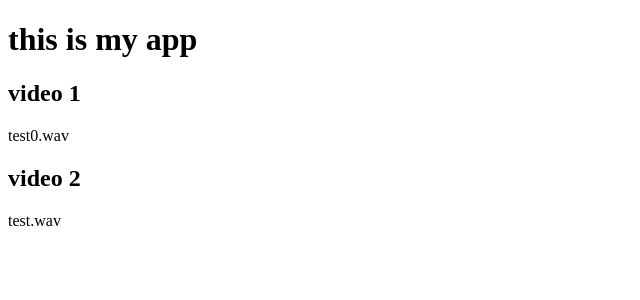
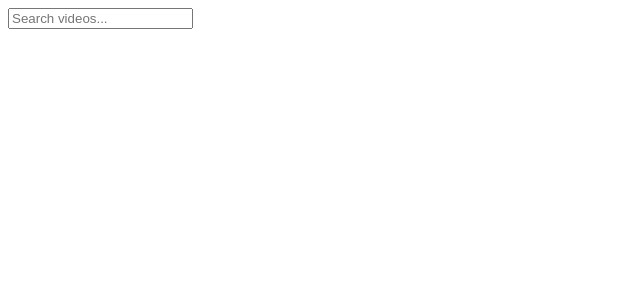
Before and after one commit to AndreSmalheer/invidious-wraper, a React (Vite) app: page / in a window 1280 px wide. Shown: the top 300 px of the page, without its empty margins (0-640 px from the left). Built offline with nearby package versions, Linux system fonts and the light colour scheme.

Commit message:
can search within an array and it shows only when i press enter

```diff
--- a/src/main.jsx
+++ b/src/main.jsx
@@ -1,29 +1,64 @@
-import { StrictMode } from 'react'
-import { createRoot } from 'react-dom/client'
+import { StrictMode, useState } from "react";
+import { createRoot } from "react-dom/client";
 
 const videos = [
-    {"title": "video 1", "src": "test0.wav"},
-    {"title": "video 2", "src": "test.wav"}
-]
+  { title: "video 1", src: "test0.wav" },
+  { title: "video 2", src: "test.wav" },
+];
+
+function search(query) {
+    let filteredVideos = []
+
+    if (query != ""){
+        filteredVideos = videos.filter(video =>
+            video.title.toLowerCase().includes(query.toLowerCase())
+        );
+    }
+
+    return filteredVideos;
+}
 
 function App() {
+    const [searchText, setSearchText] = useState("");
+    const [enterPressed, setEnterPressed] = useState(false);
+    const [searchQuery, setSearchQuery] = useState("");
 
-    return(
-    <>
-        <h1>this is my app</h1>
+    let filteredVideos = [];
+    if (enterPressed) {
+        filteredVideos = search(searchQuery);
+    }
 
-        {videos.map((video, index) =>(
-            <div key={index}>
-                <h2>{video.title}</h2>
-                <p>{video.src}</p>
+    return (
+        <>
+        <input
+            type="text"
+            placeholder="Search videos..."
+            value={searchText}
+            onChange={(e) => setSearchText(e.target.value)}
+            onKeyDown={(e) => {
+                if (e.key === "Enter") {
+                    setSearchQuery(searchText);
+                    setEnterPressed(true);
+                }
+            }}
+        />
+
+        {filteredVideos.length === 0 && enterPressed && (
+            <p>No videos found.</p>
+        )}
+
+        {filteredVideos.map((video, index) => (
+            <div key={index} className="video">
+            <h2 className="video-title">{video.title}</h2>
+            <p>{video.src}</p>
             </div>
         ))}
-    </>
-    )
+        </>
+    );
 }
 
-createRoot(document.getElementById('root')).render(
+createRoot(document.getElementById("root")).render(
   <StrictMode>
     <App />
-  </StrictMode>,
-)
+  </StrictMode>
+);
```
